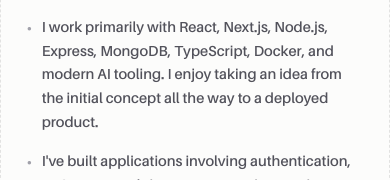
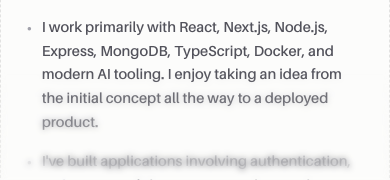
Before and after one commit to harshit403-pixel/portfolio-new, a React (Vite) app: page / in a window 390 px wide. Shown: the part 664-844 px from the top of the page. Built offline with nearby package versions, Linux system fonts and the light colour scheme; no server answers; the HTML template or start-up script is replaced by a standard one.

Commit message:
feat: add BottomBlur component for enhanced visual effect at the bottom of the page

```diff
--- a/src/App.tsx
+++ b/src/App.tsx
@@ -33,6 +33,7 @@
 import { Analytics } from "@vercel/analytics/react";
 import CursorGuide from "./components/CursorGuide";
 import  Preloader  from "./components/Preloader";
+import BottomBlur from "./components/BottomBlur";
 
 /* ============================================================
    VALID PORTFOLIO ROUTES
@@ -367,6 +368,7 @@
             <ScrollToTop />
 
             <AppContent />
+            <BottomBlur/>
           </BrowserRouter>
         </VisitorProvider>
       </LenisProvider>
--- /dev/null
+++ b/src/components/BottomBlur.css
@@ -0,0 +1,34 @@
+.bottom-blur {
+  position: fixed;
+  left: 0;
+  right: 0;
+  bottom: 0;
+
+  height: 130px;
+
+  z-index: 9990;
+  pointer-events: none;
+
+  backdrop-filter: blur(3px);
+  -webkit-backdrop-filter: blur(5px);
+
+  mask-image: linear-gradient(
+    to bottom,
+    transparent 0%,
+    rgb(219, 12, 12) 100%
+  );
+
+  -webkit-mask-image: linear-gradient(
+    to bottom,
+    transparent 0%,
+    rgb(8, 8, 8) 100%
+  );
+}
+
+@media (max-width: 768px) {
+  .bottom-blur {
+    height: 110px;
+    backdrop-filter: blur(3px);
+    -webkit-backdrop-filter: blur(5px);
+  }
+}
--- /dev/null
+++ b/src/components/BottomBlur.tsx
@@ -0,0 +1,7 @@
+import "./BottomBlur.css";
+
+export function BottomBlur() {
+  return <div className="bottom-blur" aria-hidden="true" />;
+}
+
+export default BottomBlur;
```
